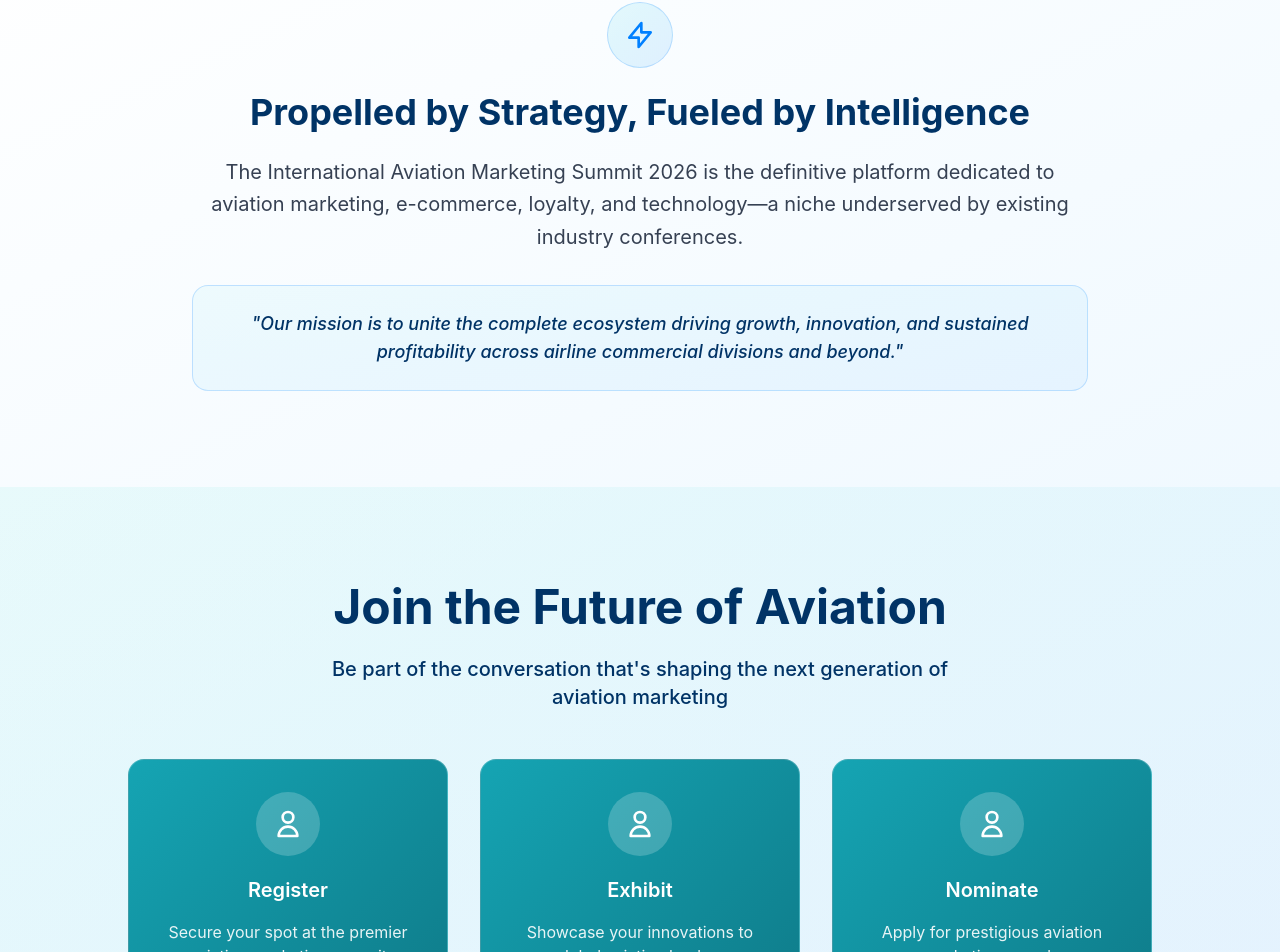
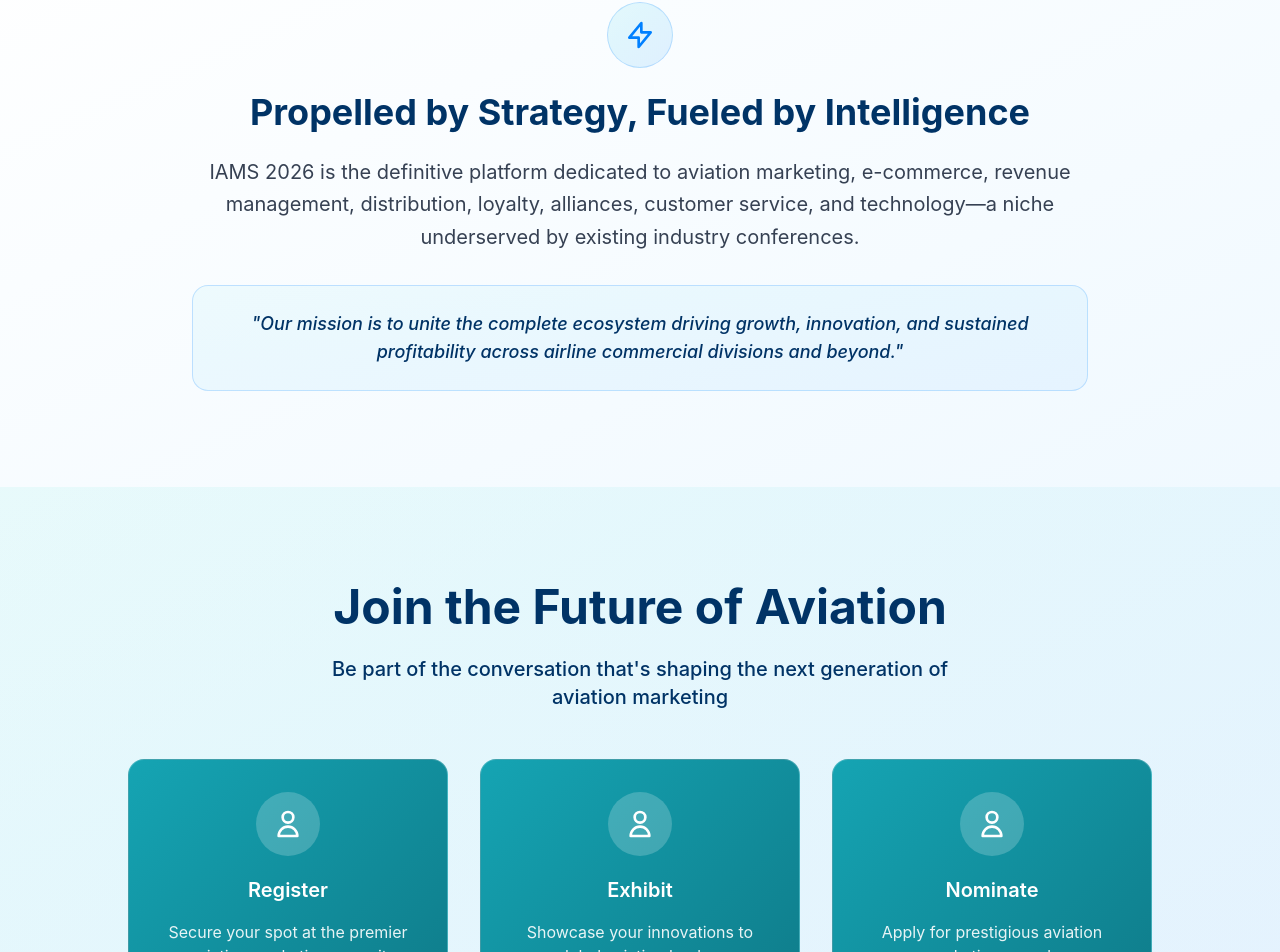
Before and after one commit to evreneducation/iams, a React (Vite) app: page / in a window 1280 px wide. Shown: the part 4558-5510 px from the top of the page. Built offline with nearby package versions, Linux system fonts and the light colour scheme; a web font is replaced by a local one.

Commit message:
update contetn

```diff
--- a/src/pages/Home.jsx
+++ b/src/pages/Home.jsx
@@ -497,11 +497,16 @@
             <h2 className="text-3xl md:text-4xl font-bold mb-6 text-[#003366]" data-aos="fade-right">
               Propelled by Strategy, Fueled by Intelligence
             </h2>
-            <p className="text-xl text-gray-700 mb-8 leading-relaxed" data-aos="fade-left">
-              The International Aviation Marketing Summit 2026 is the definitive
-              platform dedicated to aviation marketing, e-commerce, loyalty, and
-              technology—a niche underserved by existing industry conferences.
-            </p>
+           <p
+  className="text-xl text-gray-700 mb-8 leading-relaxed"
+  data-aos="fade-left"
+>
+  IAMS 2026 is the definitive platform dedicated to aviation marketing,
+  e-commerce, revenue management, distribution, loyalty, alliances, customer
+  service,&nbsp;and&nbsp;technology—a niche underserved by existing industry
+  conferences.
+</p>
+
             <div className="bg-gradient-to-br from-[#21d6e0]/5 to-[#0080ff]/5 p-6 rounded-2xl border border-[#0080ff]/20" data-aos="zoom-in">
               <p className="text-lg text-[#003366] font-medium italic">
                 "Our mission is to unite the complete ecosystem driving growth,
```
